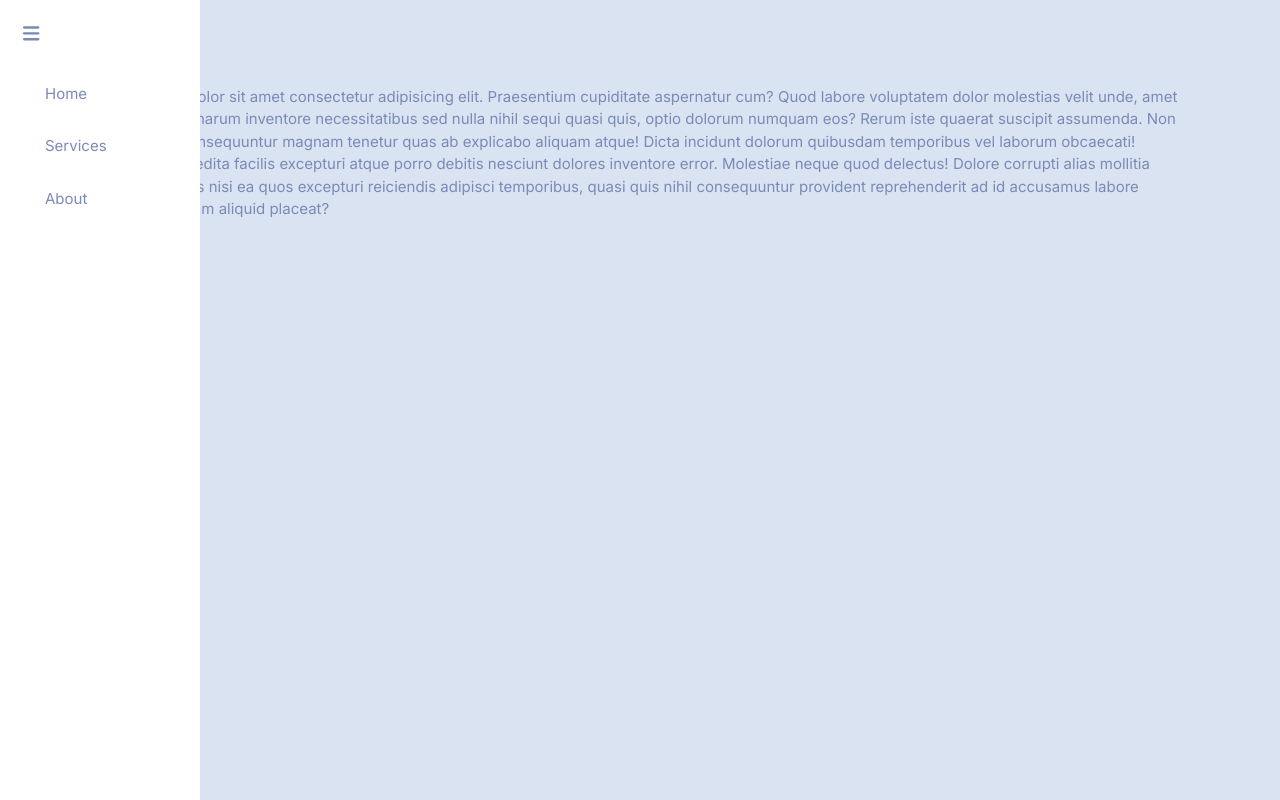
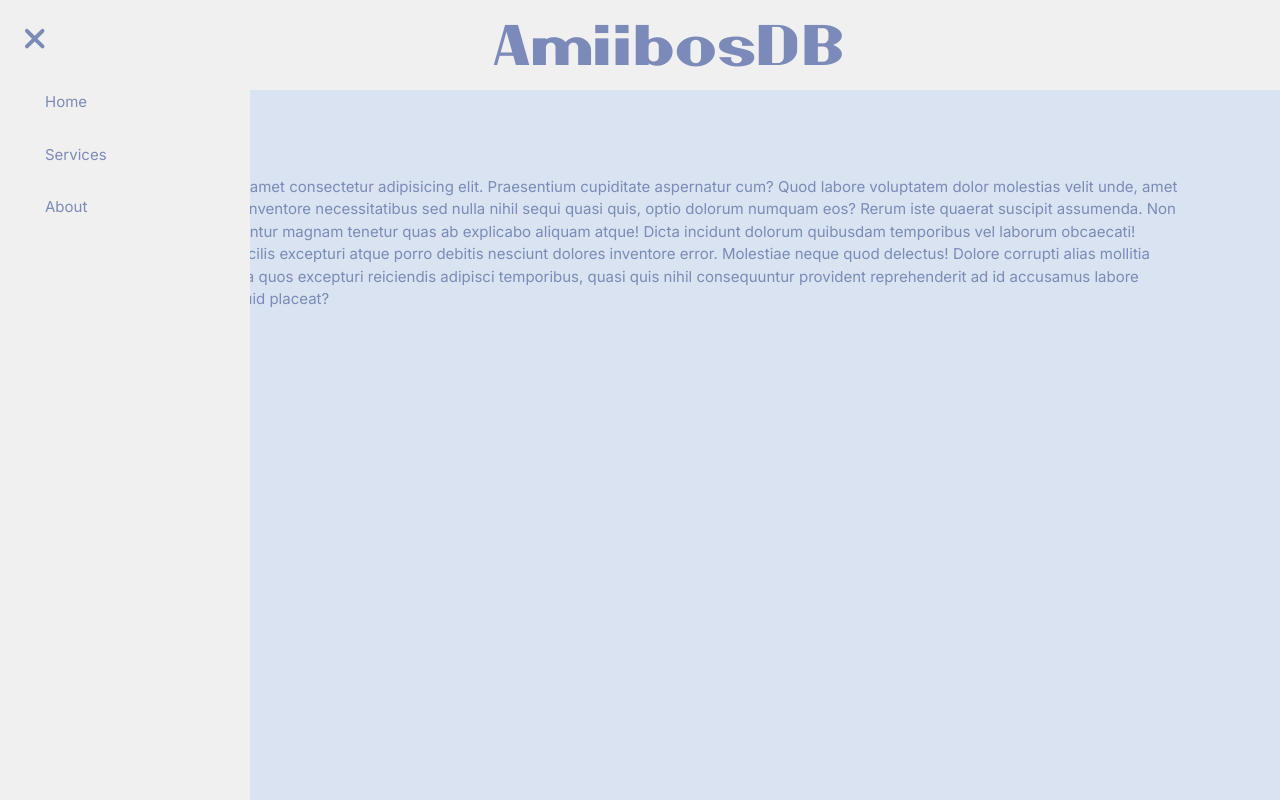
Before and after one commit to PurpleWero/sample-app, a Next.js app: page /about in a window 1280 px wide. Both pictures are taken after a click on the button 30 px from the left and 33 px from the top of the page. Built offline with nearby package versions, Linux system fonts and the light colour scheme.

Commit message:
feat: navbar added

```diff
--- a/app/globals.css
+++ b/app/globals.css
@@ -21,6 +21,19 @@
   h5 {
     font-weight: bold!important;
   }
+  .navbar {
+    display: flex;
+    justify-content: space-between;
+    align-items: center;
+    padding: 10px;
+    background-color: #f0f0f0;
+  }
+
+  .navbar-title {
+    flex-grow: 1;
+    text-align: center;
+  }
+
 
   /* Media query para pantallas más pequeñas (ej. dispositivos móviles) */
   @media (max-width: 768px) {
@@ -28,3 +41,9 @@
       flex: 0 0 100%; /* Cambiar a una columna en pantallas más pequeñas */
     }
   }
+
+  @media (max-width: 768px) {
+    .navbar-title {
+      font-size: 30px; /* Cambiar a una columna en pantallas más pequeñas */
+    }
+  }
--- a/components/Sidebar.tsx
+++ b/components/Sidebar.tsx
@@ -1,8 +1,9 @@
 "use client"
 import { useState } from 'react';
+import '../styles/fonts.css'
 import Link from 'next/link';
 import { FontAwesomeIcon } from '@fortawesome/react-fontawesome';
-import { faBars } from '@fortawesome/free-solid-svg-icons';
+import { faBars, faTimes } from '@fortawesome/free-solid-svg-icons';
 
 export default function Sidebar() {
   const [isOpen, setIsOpen] = useState(false);
@@ -12,18 +13,50 @@ export default function Sidebar() {
   };
 
   return (
-    <div style={{ backgroundColor: isOpen ? 'white' : 'transparent' }} className={`w3-sidebar w3-bar-block`}>
+    <div className="navbar-container">
+      <nav className="navbar">
         <button
           className='p-4 btn'
           onClick={toggleSidebar}
           style={{
             backgroundColor: 'transparent',
             border: 'none',
-          boxShadow: 'none'
+            boxShadow: 'none',
+            fontSize: '20px'
           }}
         >
           <FontAwesomeIcon icon={faBars} size='lg' />
         </button>
+        <div className="navbar-title">AmiibosDB</div>
+
+      </nav>
+      <div
+        style={{
+          backgroundColor: isOpen ? '#f0f0f0' : 'transparent',
+          position: 'fixed',
+          top: '0',
+          left: '0',
+          bottom: '0',
+          zIndex: '999',
+          width: isOpen ? '250px' : '0',
+          transition: 'width 0.3s ease',
+        }}
+        className={`w3-sidebar w3-bar-block`}
+      >
+        <div className="close-button">
+          <button
+            className='p-4 btn'
+            onClick={toggleSidebar}
+            style={{
+              backgroundColor: 'transparent',
+              border: 'none',
+              boxShadow: 'none',
+              fontSize: '25px',
+            }}
+          >
+            <FontAwesomeIcon icon={faTimes} size='lg' style={{ display: isOpen ? 'block' : 'none'}} />
+          </button>
+        </div>
         {/* Menu content */}
         <ol style={{ listStyle: 'none', display: isOpen ? 'block' : 'none' }}>
           <li className='p-3'>
@@ -43,5 +76,8 @@ export default function Sidebar() {
           </li>
         </ol>
       </div>
+    </div>
   );
 }
+
+/* Resto de tus estilos... */
--- /dev/null
+++ b/styles/fonts.css
@@ -0,0 +1,14 @@
+/* fonts.css */
+@font-face {
+    font-family: 'Nintenfont'; /* Nombre que le asignas a la fuente */
+    src: url('../app/fonts/nintenfont.woff2') format('woff2');
+    /* Agrega más formatos si es necesario */
+    font-weight: normal;
+    font-style: normal;
+  }
+  .navbar-title {
+    flex-grow: 1;
+    font-size: 40px;
+    text-align: center;
+    font-family: 'Nintenfont'; /* Aplica la fuente personalizada */
+  }
```
Also changed, not shown: app/fonts/nintenfont.woff2 (added). Lines whose indentation alone changed are shown as unchanged.
